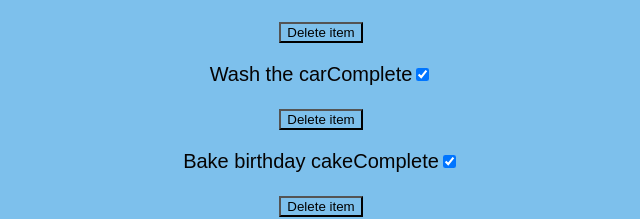
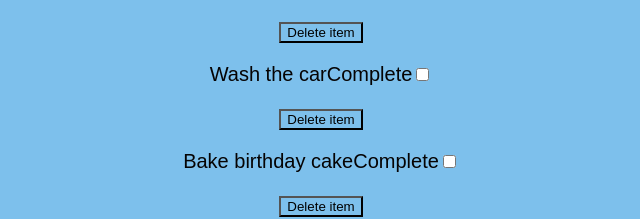
Before and after one commit to apippin033/todo-list, a React (Create React App) app: page / in a window 1280 px wide. Shown: the part 167-386 px from the top of the page, without its empty margins (319-959 px from the left). Built offline with nearby package versions, Linux system fonts and the light colour scheme.

Commit message:
Working checkbox

```diff
--- a/src/App.js
+++ b/src/App.js
@@ -7,6 +7,11 @@ import { TodoList } from "./components/todoList.js";
 function App() {
   const [todo, setTodo] = useState(todos);
 
+  const toggleComplete = (id) => {
+    const newTodo = [...todo];
+    newTodo[id].complete = !newTodo[id].complete;
+    setTodo(newTodo);
+  };
   return (
     <div className="App">
       <h1>Todo List App</h1>
@@ -14,7 +19,7 @@ function App() {
         <input type="text" />
         <button>Add item</button>
       </form>
-      <TodoList todos={todos} />
+      <TodoList todos={todos} toggleComplete={toggleComplete} />
     </div>
   );
 }
--- a/src/components/todoItem.js
+++ b/src/components/todoItem.js
@@ -1,12 +1,17 @@
 import React from "react";
 
-export const TodoItem = ({ todo }) => {
+export const TodoItem = ({ todo, toggleComplete }) => {
   return (
     <div>
       <p>
         {todo.description}
         {todo.complete ? "Complete" : "Not Complete"}
-        <input type="checkbox" checked={todo.complete} />
+        <input
+          type={"checkbox"}
+          onChange={() => toggleComplete()}
+          name={"complete"}
+          id={todo.id}
+        />{" "}
       </p>
       <button>Delete item</button>
     </div>
--- a/src/components/todoList.js
+++ b/src/components/todoList.js
@@ -1,8 +1,10 @@
 import React from "react";
 import { TodoItem } from "./todoItem.js";
 
-export const TodoList = ({ todos }) => {
+export const TodoList = ({ todos, toggleComplete }) => {
   return todos.map((todo) => {
-    return <TodoItem key={todo.id} todo={todo} />;
+    return (
+      <TodoItem key={todo.id} todo={todo} toggleComplete={toggleComplete} />
+    );
   });
 };
```
